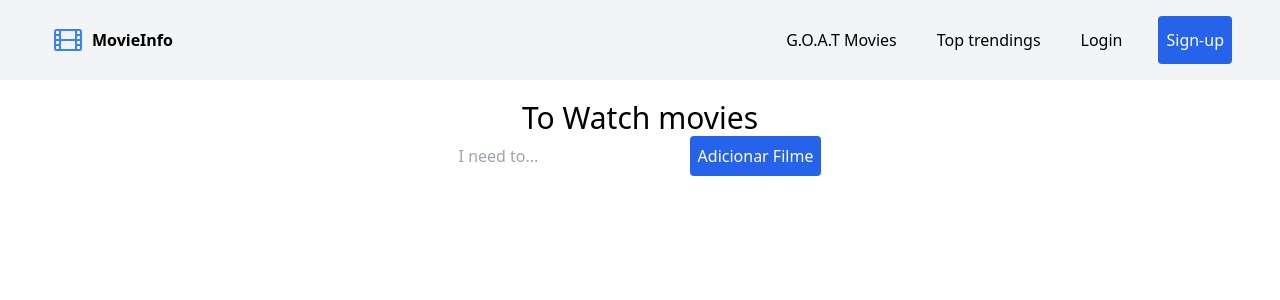
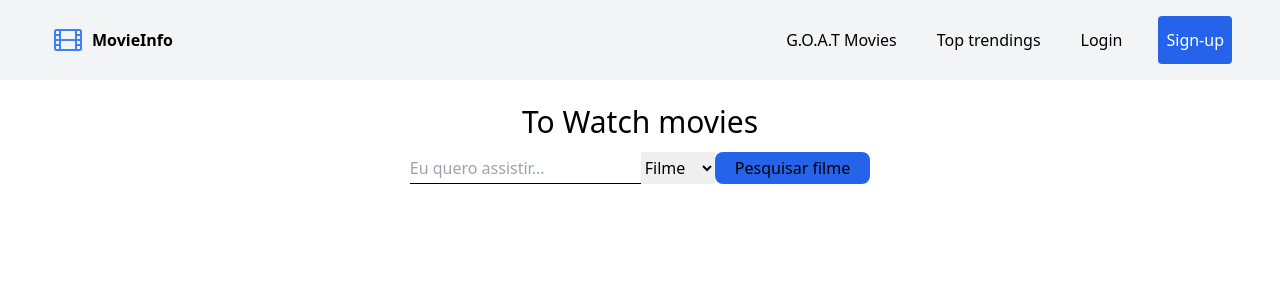
Before and after one commit to marcelomnzs/movie-info, a Vue app: page / in a window 1280 px wide. Shown: the top 300 px of the page. Built offline with nearby package versions, Linux system fonts and the light colour scheme.

Commit message:
Adding a movie from the api request to the watch later movielist

```diff
--- a/src/App.vue
+++ b/src/App.vue
@@ -1,11 +1,13 @@
 <script setup>
     import { RouterView } from 'vue-router'
+    import { ref } from 'vue'
+    import { useMovieStore } from './stores/MoviesStore'
     import NavBar from './components/NavBar.vue'
     import ToWatchForm from './components/ToWatchForm.vue'
     import ToWatchMoviesDetails from './components/ToWatchMoviesDetails.vue'
-    import { useToWatchStore } from './stores/ToWatchStore';
+    const inputValue = ref('')
+    const movieStore = useMovieStore()
 
-    const toWatch = useToWatchStore()
 </script>
 
 <template>
@@ -14,14 +16,16 @@
     </header>
 
     <main>
-        <div class="flex flex-col align-center justify-center items-center pt-5">
-            <h1 class="text-3xl">To Watch movies</h1>
-            <ToWatchForm/>
+        <div class="flex flex-col align-center justify-center items-center w-64 w-full mx-auto mt-6">
+            <h1 class="text-3xl pb-3">To Watch movies</h1>
+            <ToWatchForm
+            v-model="inputValue"
+            />
         </div>
 
-        <div class="mt-5 p-5">
-            <div v-for="movie in toWatch.toWatchList" :key="movie.id">
-                <ToWatchMoviesDetails :movie="movie" />
+        <div class="mt-3 p-5">
+            <div v-for="item in movieStore.searchResult" :key="item.id">
+                <ToWatchMoviesDetails :item="item" />
             </div>
         </div>
     </main>
--- a/src/components/ToWatchForm.vue
+++ b/src/components/ToWatchForm.vue
@@ -1,40 +1,40 @@
 <template>
-    <form @submit.prevent="handleSubmit">
-        <input
-        type="text"
-        placeholder="I need to..."
-        v-model="newMovie"
-        >
-
-        <button class="bg-blue-600 p-2 rounded text-white">Adicionar Filme</button>
+    <form @submit.prevent="handleSubmit" class="flex appearance-none select-none">
+        <input type="text" v-model="movie" placeholder="Eu quero assistir..." class="border-b border-black">
+        <select name="search-options" v-model="searchOption">
+            <option value="movie" selected>Filme</option>
+            <option value="tv">Série</option>
+            <option value="actor">Ator</option>
+            <option value="director">Diretor</option>
+        </select>
+        <button class="bg-blue-600 px-5 py-1 rounded-lg">Pesquisar filme</button>
     </form>
 </template>
 
 <script>
-    import { useToWatchStore } from '../stores/ToWatchStore';
-    import { ref } from 'vue'
-    export default {
-        name: 'ToWatchForm',
+import { ref } from 'vue'
+import { useToWatchStore } from '../stores/ToWatchStore';
+import { useMovieStore } from '../stores/MoviesStore';
 
-        setup() {
-            const toWatchStore = useToWatchStore()
-            const newMovie = ref('')
+export default {
+    name: 'ToWatchForm',
 
-            const handleSubmit = () => {
-                if(newMovie.value.length > 0){
-                    // toWatchStore.addMovieToWatchList({
-                    //     title: newMovie.value,
-                    //     id: Math.floor(Math.random() * 1000)
-                    // })
-                    toWatchStore.addMovieToWatchList({
-                        title: newMovie.value,
-                        id: Math.floor(Math.random() * 10000)
-                    })
+    setup() {
+        // eslint-disable-next-line no-unused-vars
+        const toWatchStore = useToWatchStore();
+        const movieStore = useMovieStore();
+        const movie = ref('')
+        const searchOption = ref('movie')
+        const handleSubmit = () => {
+            // Verifies if the input is empty
+            if (movie.value.length > 0) {
+                console.log(searchOption)
 
-                    newMovie.value = ''
-                }
+                movieStore.search(movie.value, searchOption.value);
+                movie.value = '';
             }
-            return { handleSubmit, newMovie }
-        }
-    }
+        };
+        return { handleSubmit, movie, searchOption };
+    },
+}
 </script>
--- a/src/components/ToWatchMoviesDetails.vue
+++ b/src/components/ToWatchMoviesDetails.vue
@@ -1,8 +1,9 @@
 <template>
-    <div class="flex justify-center">
-        <p>{{ movie.title }} | {{ movie.id }}</p>
-        <div class="flex">
-            <p>favoritar</p>
+    <div class="flex justify-around border p-5">
+        <p>{{ item.title }}</p>
+        <p>id:{{ item.id }}</p>
+        <div class="flex gap-3 ml-3">
+            <p>Assistir depois</p>
             <p>deletar</p>
         </div>
     </div>
@@ -13,7 +14,7 @@
 
     export default {
         name: 'ToWatchMoviesDetails',
-        props: ['movie'],
+        props: ['item'],
 
         setup() {
             const toWatchStore = useMovieStore()
--- a/src/stores/MoviesStore.js
+++ b/src/stores/MoviesStore.js
@@ -4,7 +4,7 @@ import { defineStore } from 'pinia'
 export const useMovieStore = defineStore('movieStore', {
 	state: () => ({
 		movies: [],
-    // api_key: 'cdcd1140e0e0cce44a3b7b647e911614'
+		searchResult: [],
 	}),
 
 	getters: {
@@ -12,18 +12,63 @@ export const useMovieStore = defineStore('movieStore', {
 	},
 
 	actions: {
+		// Pequisa na API por filme/série/ator/diretor
+		async search(keyword, option) {
+			// TODO: Alterar API e fazer rota para pequisa de Filmes no API Gateway
+
+			// Requisição da API de filmes
+			const res = await axios.get(`https://api.themoviedb.org/3/search/multi?query=${keyword}&language=pt-BR`, {
+				params: {
+					api_key: '8ec2d5978727fb5f51af131135f7a3ce',
+					language: 'pt-BR'
+				}
+			})
+
+			const rawData = res.data.results
+			// Tratamento dos dados de resposta (verifica se o item achado é de fato um filme)
+			switch (option) {
+				case 'movie': {
+					const movies = rawData.filter(isMovie => (isMovie.media_type === 'movie'));
+					this.searchResult = movies
+					break;
+				}
+
+				case 'tv': {
+					const tv = rawData.filter(isTv => (isTv.media_type === 'tv'));
+					this.searchResult = tv
+					break;
+				}
+
+				case 'actor': {
+					const actor = rawData.filter(isActor => (isActor.media_type === 'person' && isActor.known_for_department === 'Acting'));
+					this.searchResult = actor
+					break;
+				}
+
+				case 'director': {
+					const director = rawData.filter(isDirector => (isDirector.media_type === 'person' && isDirector.known_for_department === 'Directing'));
+					this.searchResult = director
+					break;
+				}
+			}
+
+			// Se a requisição retornar um erro
+			if (res.error) {
+				console.log(res.error)
+			}
+		},
+
 		async getGOATMovies() {
 			let res = await axios.get('https://tcq8l8fps4.execute-api.us-east-1.amazonaws.com/prod/goat', {
 				params: {
-          api_key: '03216619cf0e66fcc5f20cf95bf56da8',
+					api_key: '8ec2d5978727fb5f51af131135f7a3ce',
 					language: 'pt-BR'
 				}
 			})
-      let data = res
-      console.log(data)
-      this.movies = data.data.results
 
-      if(res.error) {
+			this.movies = res.data.results
+
+			if (res.error) {
 				console.log(res.error)
 			}
 		},
@@ -31,16 +76,14 @@ export const useMovieStore = defineStore('movieStore', {
 		async getTopTrendingsMovies() {
 			let res = await axios.get('https://tcq8l8fps4.execute-api.us-east-1.amazonaws.com/prod/toptrendings', {
 				params: {
-          api_key: '03216619cf0e66fcc5f20cf95bf56da8',
+					api_key: '8ec2d5978727fb5f51af131135f7a3ce',
 					language: 'pt-BR'
 				}
 			})
 
-      let data = res
-      console.log(data)
-      this.movies = data.data.results
+			this.movies = res.data.results
 
-      if(res.error) {
+			if (res.error) {
 				console.log(res.error)
 			}
 		}
--- a/src/stores/ToWatchStore.js
+++ b/src/stores/ToWatchStore.js
@@ -10,8 +10,6 @@ export const useToWatchStore = defineStore('toWatchStore', {
     },
 
     actions: {
-        addMovieToWatchList(movie) {
-            this.toWatchList.push(movie)
-        }
+
     }
 })
```
Lines whose indentation alone changed are shown as unchanged.
